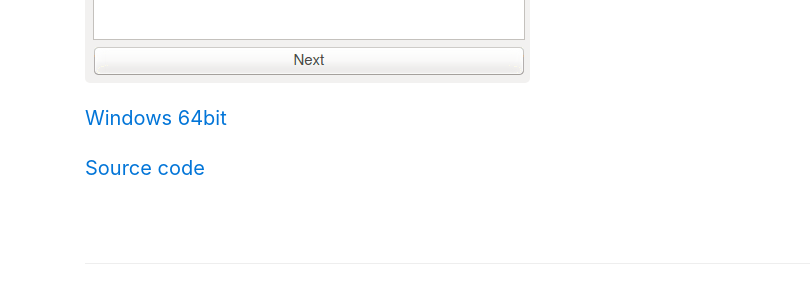
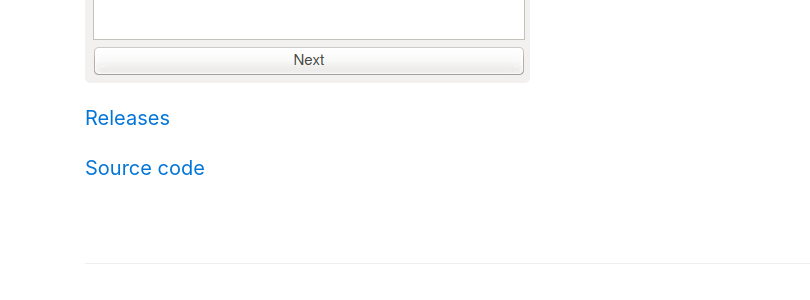
Before and after one commit to takasoft/takasoft.github.io, a Jekyll site: the page built from _posts/2017-02-15-flash-card-app.md, in a window 1280 px wide. Shown: the part 602-902 px from the top of the page, without its empty margins (0-810 px from the left). Built offline with Jekyll 4.4.1, drawn with Linux system fonts in a browser that asks for light colours.

Commit message:
Update 2017-02-15-flash-card-app.md

```diff
--- a/_posts/2017-02-15-flash-card-app.md
+++ b/_posts/2017-02-15-flash-card-app.md
@@ -12,6 +12,6 @@
 Demo:
 ![flashcardpy-example.gif](/public/assets/flashcardpy-example.gif)
 
-<a href="https://www.dropbox.com/s/qzs0v83uavphdkb/flashcardpy.zip?dl=0" target="_blank">Windows 64bit</a>
+<a href="https://github.com/takasoft/flashcardPy/releases/" target="_blank">Releases</a>
 
 <a href="https://github.com/takasoft/flashcardPy" target="_blank">Source code</a>
```
